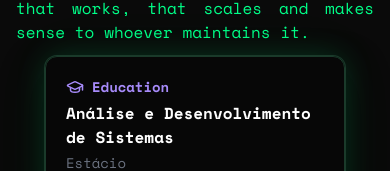
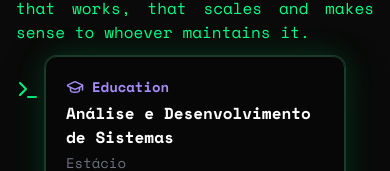
Before and after one commit to Luiz-Reis-Neves/portfolio, a React (Vite) app: page / in a window 390 px wide. Shown: the part 1626-1797 px from the top of the page. Built offline with nearby package versions, Linux system fonts and the light colour scheme.

Commit message:
feat: add skills section scaffold

```diff
--- a/src/App.tsx
+++ b/src/App.tsx
@@ -1,13 +1,15 @@
 import { Navbar } from "./components/navbar/Navbar.tsx"
 import { Hero } from "./components/hero/Hero.tsx"
 import { AboutMe } from "./components/aboutMe/AboutMe.tsx"
+import { Skills } from "./components/skills/Skills.tsx"
 function App() {
 
   return (
     <>
       <Hero />
       <Navbar />
-      <AboutMe/>
+      <AboutMe />
+      <Skills />
     </>
   )
 }
--- /dev/null
+++ b/src/components/skills/IconsPanel.tsx
@@ -0,0 +1,5 @@
+export function IconsPanel(){
+    return(
+        <div></div>
+    )
+}
--- /dev/null
+++ b/src/components/skills/Skills.tsx
@@ -0,0 +1,14 @@
+import { TerminalIcon } from "lucide-react"
+import { IconsPanel } from "./IconsPanel"
+export function Skills() {
+    return (
+        <div className="min-h-screen w-full">
+            <div className="max-w-6xl mx-auto">
+                <div className="w-[100%] h-screen flex flex-col gap-1 p-4 lg:flex-row lg:p-0">
+                    <TerminalIcon />
+                    <IconsPanel />
+                </div>
+            </div>
+        </div>
+    )
+}
--- /dev/null
+++ b/src/components/skills/TerminalSkills.tsx
@@ -0,0 +1,5 @@
+export function TerminalSkills(){
+    return(
+        <div></div>
+    )
+}
```
